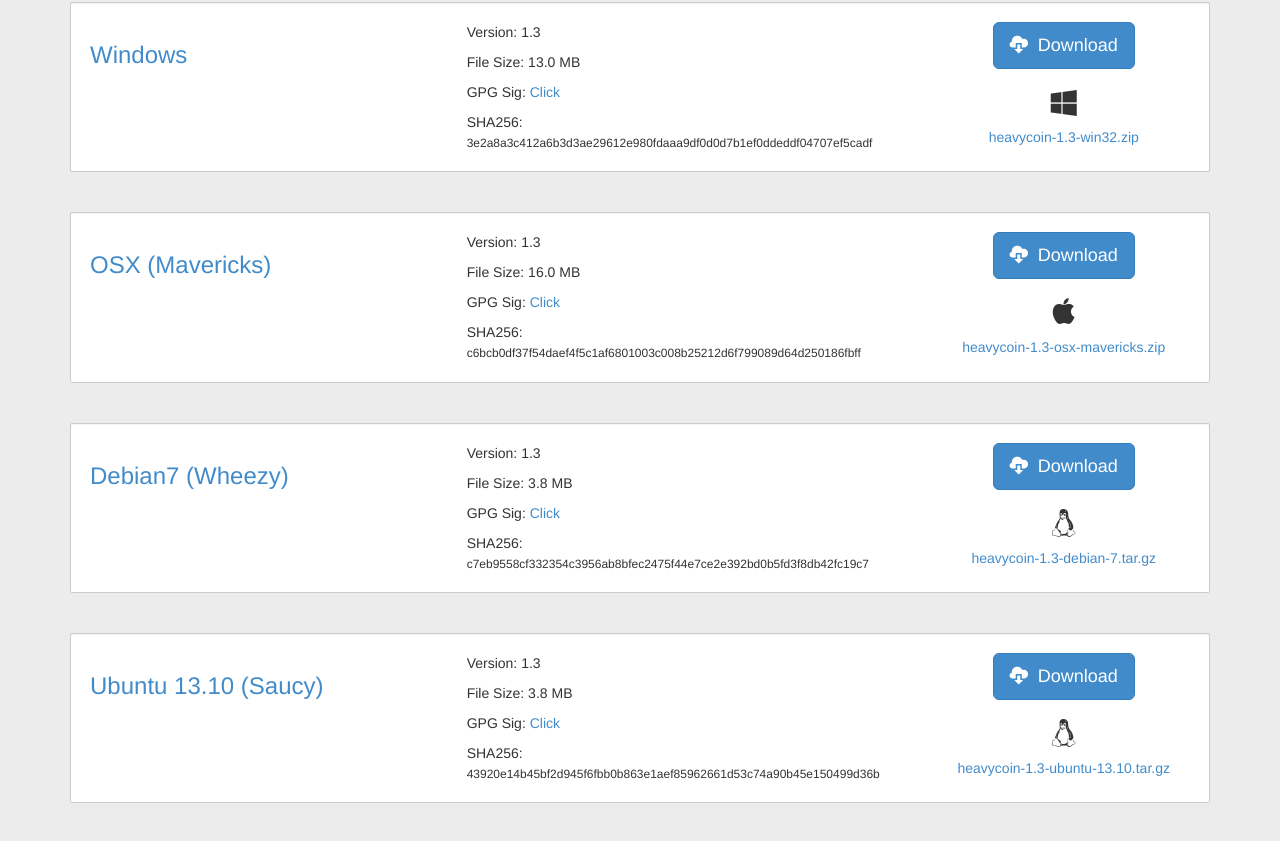
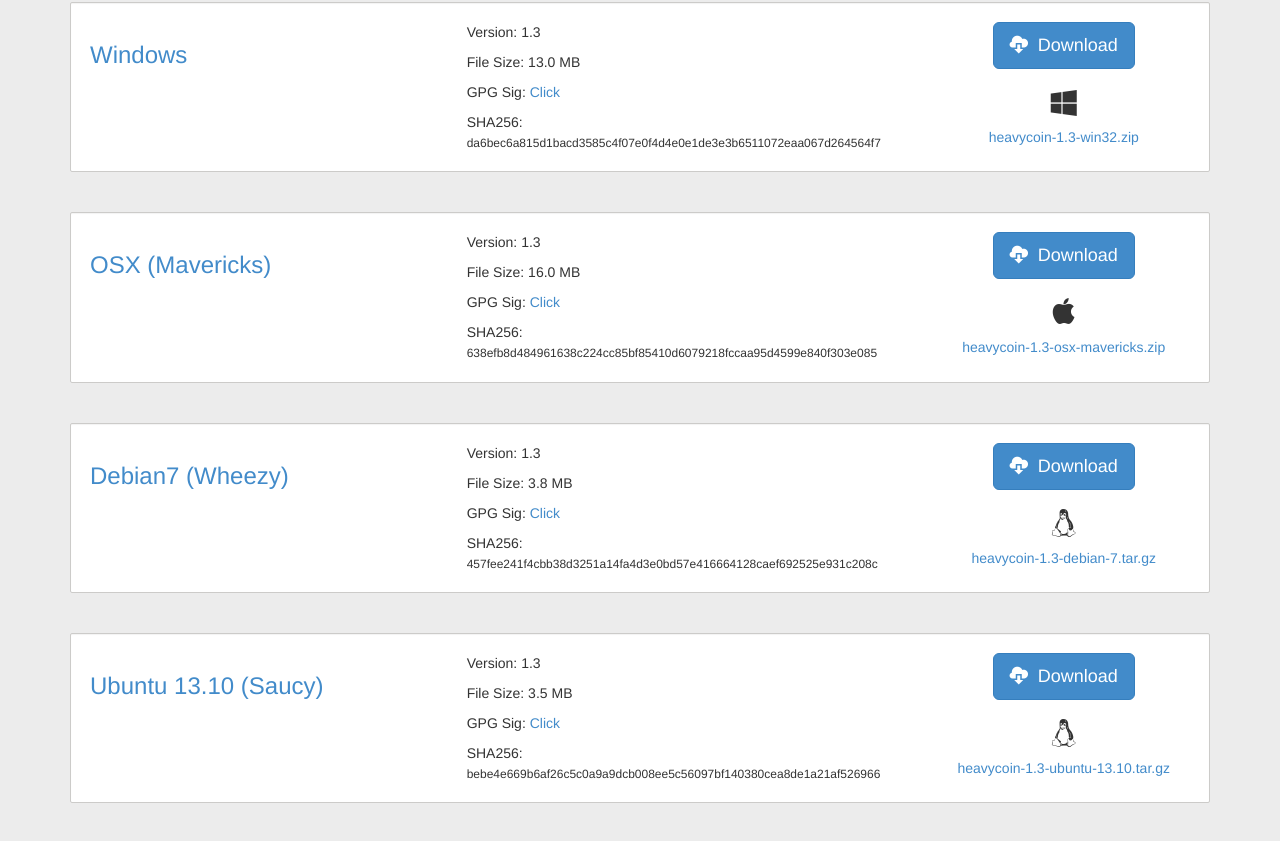
Before and after one commit to heavycoin/heavycoin.github.io, a Jekyll site: the page built from download.html, in a window 1280 px wide and 1400 px high. Shown: the part 113-954 px from the top of the window. Built offline with Jekyll 4.4.1, drawn with Linux system fonts in a browser that asks for light colours; Markdown is read by kramdown in place of the engine named in the settings.

Commit message:
Updated checksums for point release

```diff
--- a/_data/downloads-wallet.yml
+++ b/_data/downloads-wallet.yml
@@ -3,48 +3,48 @@
   filename: heavycoin-1.3-win32.zip
   mirror1: http://198.52.200.43/downloads/heavycoin-1.3-win32.zip
   mirror2:
-  modified: 2014-06-17
+  modified: 2014-06-18
   size: 13.0 MB
   version: 1.3
   gpgsiglink: http://198.52.200.43/downloads/heavycoin-1.3-win32.zip.sig
   osicon: fa-windows
-  sha256: 3e2a8a3c412a6b3d3ae29612e980fdaaa9df0d0d7b1ef0ddeddf04707ef5cadf
+  sha256: da6bec6a815d1bacd3585c4f07e0f4d4e0e1de3e3b6511072eaa067d264564f7
 
 - title: OSX (Mavericks)
   desc:
   filename: heavycoin-1.3-osx-mavericks.zip
   mirror1: http://198.52.200.43/downloads/heavycoin-1.3-osx-mavericks.zip
   mirror2:
-  modified: 2014-06-17
+  modified: 2014-06-18
   size: 16.0 MB
   version: 1.3
   gpgsiglink: http://198.52.200.43/downloads/heavycoin-1.3-osx-mavericks.zip.sig
   osicon: fa-apple
-  sha256: c6bcb0df37f54daef4f5c1af6801003c008b25212d6f799089d64d250186fbff
+  sha256: 638efb8d484961638c224cc85bf85410d6079218fccaa95d4599e840f303e085
 
 - title: Debian7 (Wheezy)
   desc:
   filename: heavycoin-1.3-debian-7.tar.gz
   mirror1: http://198.52.200.43/downloads/heavycoin-1.3-debian-7.tar.gz
   mirror2:
-  modified: 2014-06-17
+  modified: 2014-06-18
   size: 3.8 MB
   version: 1.3
   gpgsiglink: http://198.52.200.43/downloads/heavycoin-1.3-debian-7.tar.gz.sig
   osicon: fa-linux
-  sha256: c7eb9558cf332354c3956ab8bfec2475f44e7ce2e392bd0b5fd3f8db42fc19c7
+  sha256: 457fee241f4cbb38d3251a14fa4d3e0bd57e416664128caef692525e931c208c
 
 - title: Ubuntu 13.10 (Saucy)
   desc:
   filename: heavycoin-1.3-ubuntu-13.10.tar.gz
   mirror1: http://198.52.200.43/downloads/heavycoin-1.3-ubuntu-13.10.tar.gz
   mirror2:
-  modified: 2014-06-17
-  size: 3.8 MB
+  modified: 2014-06-18
+  size: 3.5 MB
   version: 1.3
   gpgsiglink: http://198.52.200.43/downloads/heavycoin-1.3-ubuntu-13.10.tar.gz.sig
   osicon: fa-linux
-  sha256: 43920e14b45bf2d945f6fbb0b863e1aef85962661d53c74a90b45e150499d36b
+  sha256: bebe4e669b6af26c5c0a9a9dcb008ee5c56097bf140380cea8de1a21af526966
 
 - title: Source code
   desc:
```
